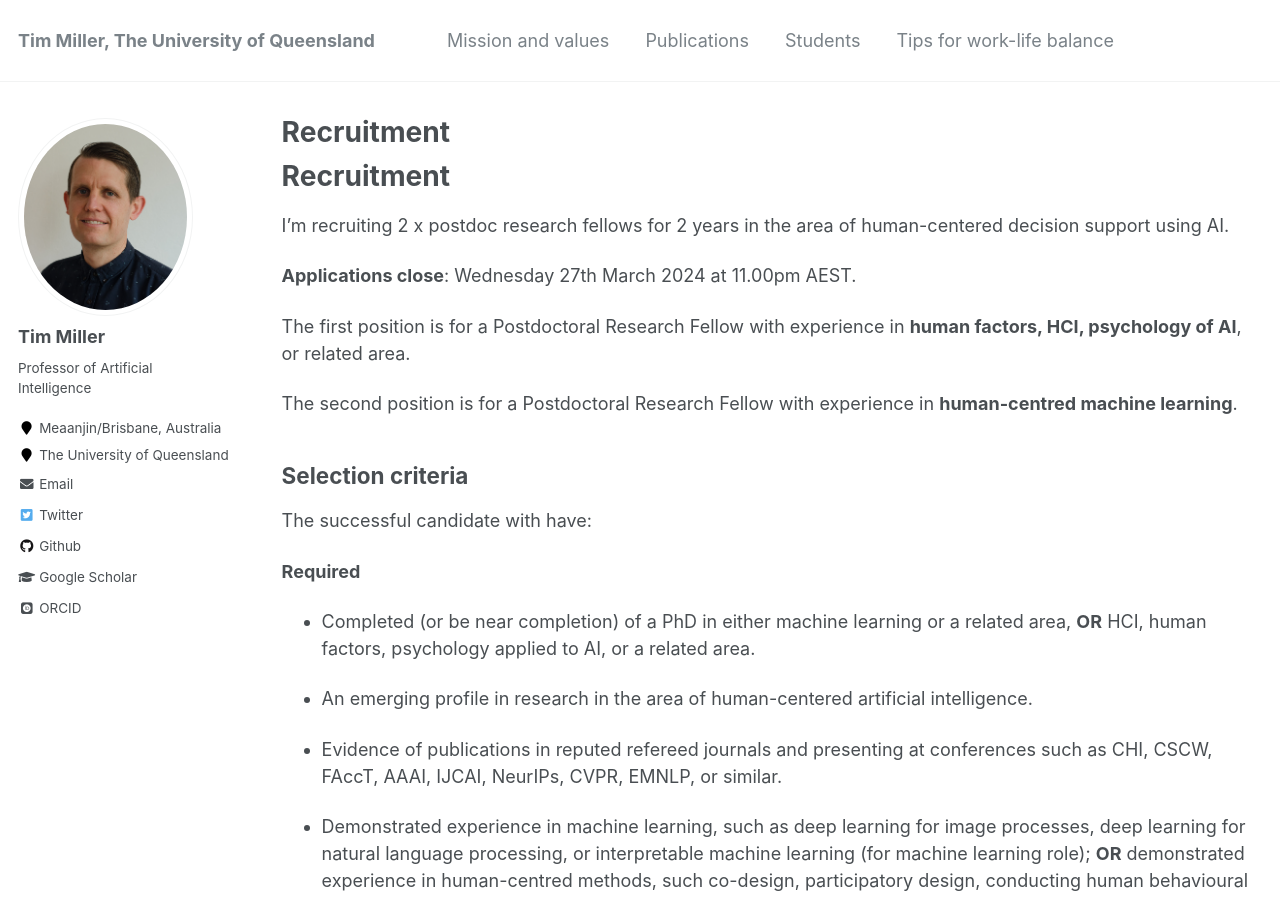
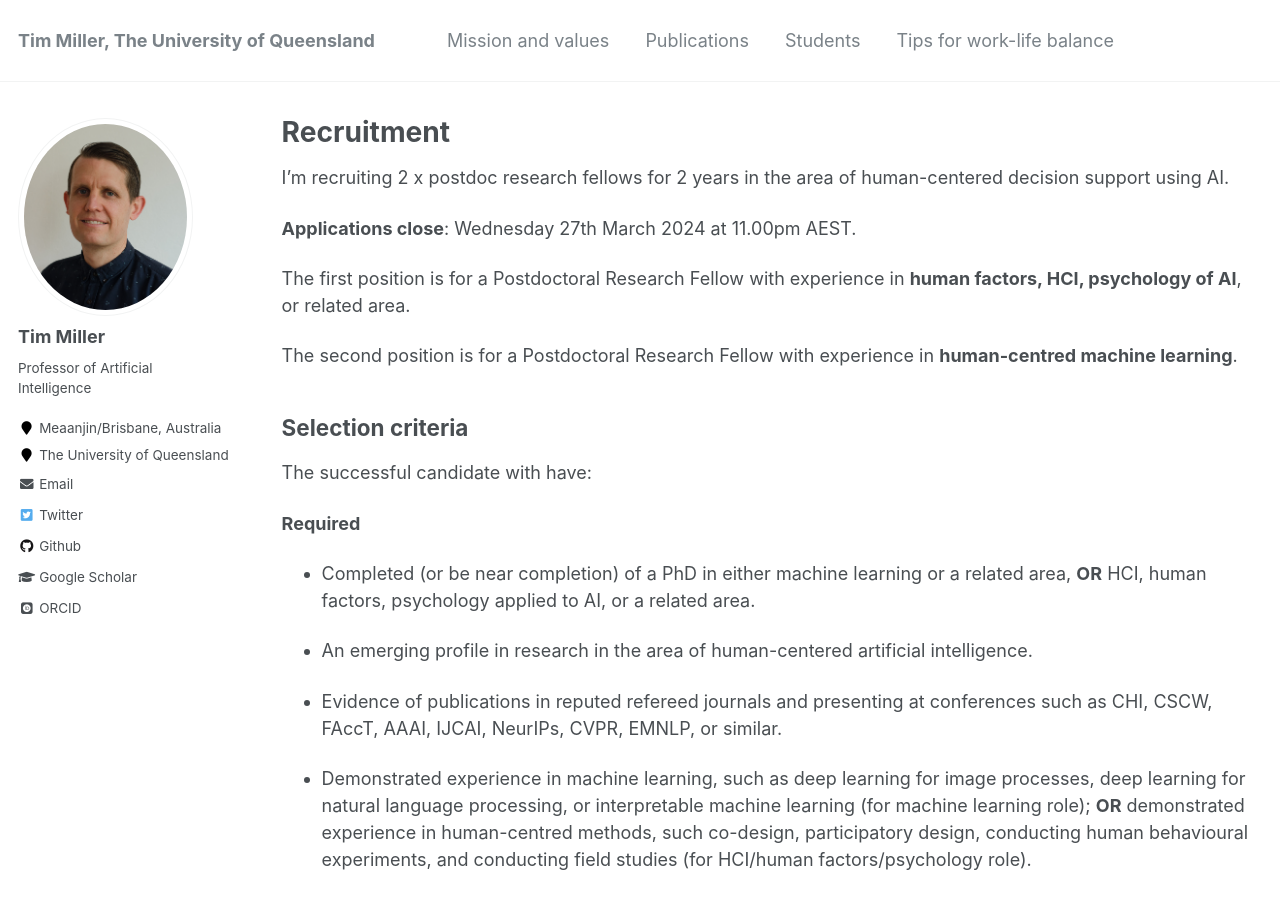
Before and after one commit to uqtmiller/uqtmiller.github.io, a Jekyll site: the page built from _pages/recruitment.md, in a window 1280 px wide and 900 px high. Built offline with Jekyll 4.4.1, drawn with Linux system fonts in a browser that asks for light colours; some web fonts are replaced.

Commit message:
Update recruitment.md

```diff
--- a/_pages/recruitment.md
+++ b/_pages/recruitment.md
@@ -5,7 +5,6 @@ permalink: /recruitment/
 author_profile: true
 ---
 
-# Recruitment
 
 I'm recruiting 2 x postdoc research fellows for 2 years in the area of human-centered decision support using AI.
 
```
